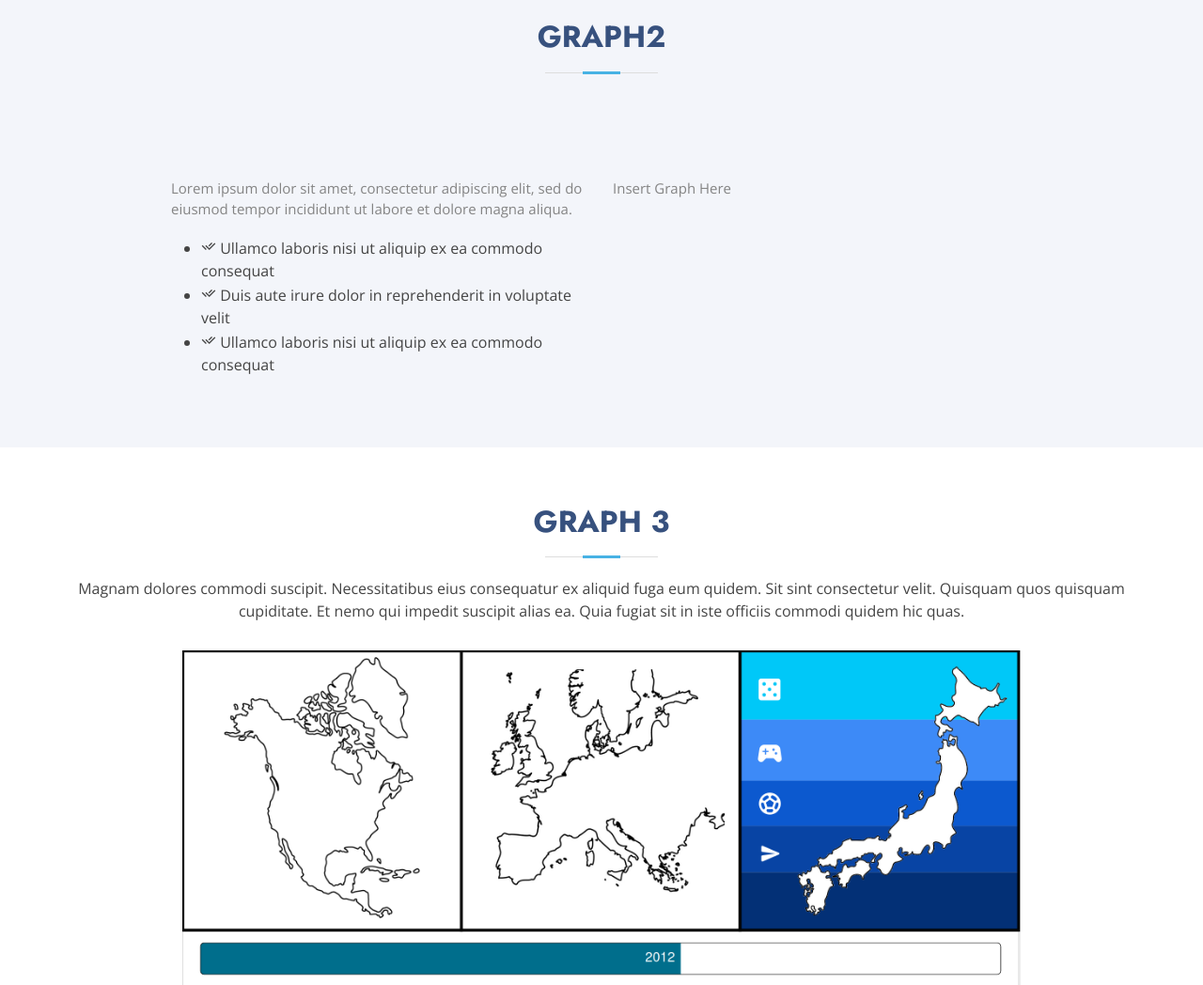
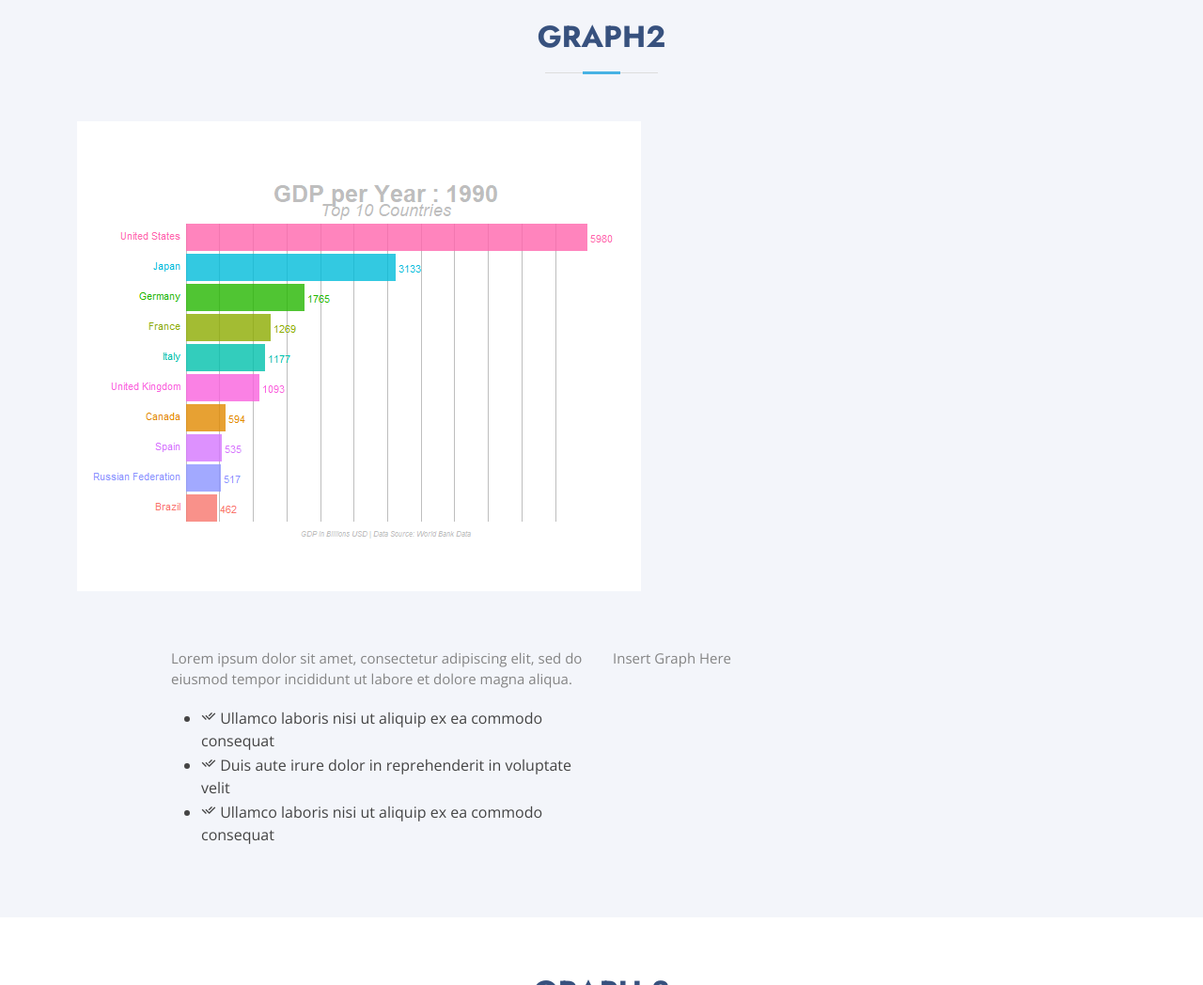
Before and after one commit to com-480-data-visualization/project-2023-wizard-s-first-rule, a plain HTML site: page index.html in a window 1280 px wide. Shown: the part 1080-2128 px from the top of the page at 94% size. Drawn offline with nearby package versions, Linux system fonts and the light colour scheme.

Commit message:
add gif image of racing plot

```diff
--- a/index.html
+++ b/index.html
@@ -126,6 +126,9 @@
         <div class="container" data-aos="fade-up">
           <div class="section-title">
             <h2>Graph2</h2>
+          </div>
+          <div class="graph2">
+            <img src="assets/img/RacingChart.gif" class="img-fluid animated" alt="">
           </div>
 
           <div class="row content">
```
Also changed, not shown: assets/img/RacingChart.gif (added).
